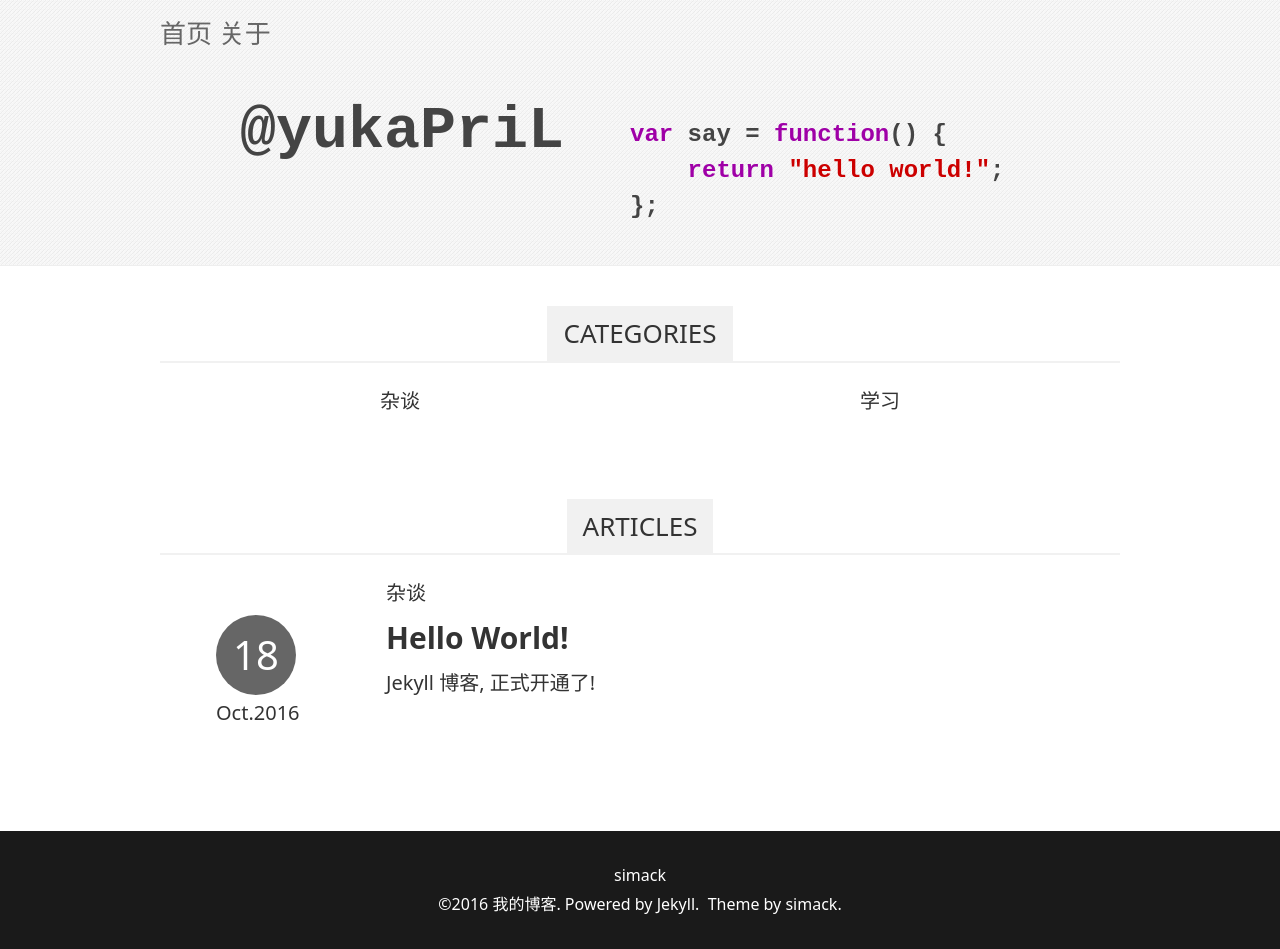
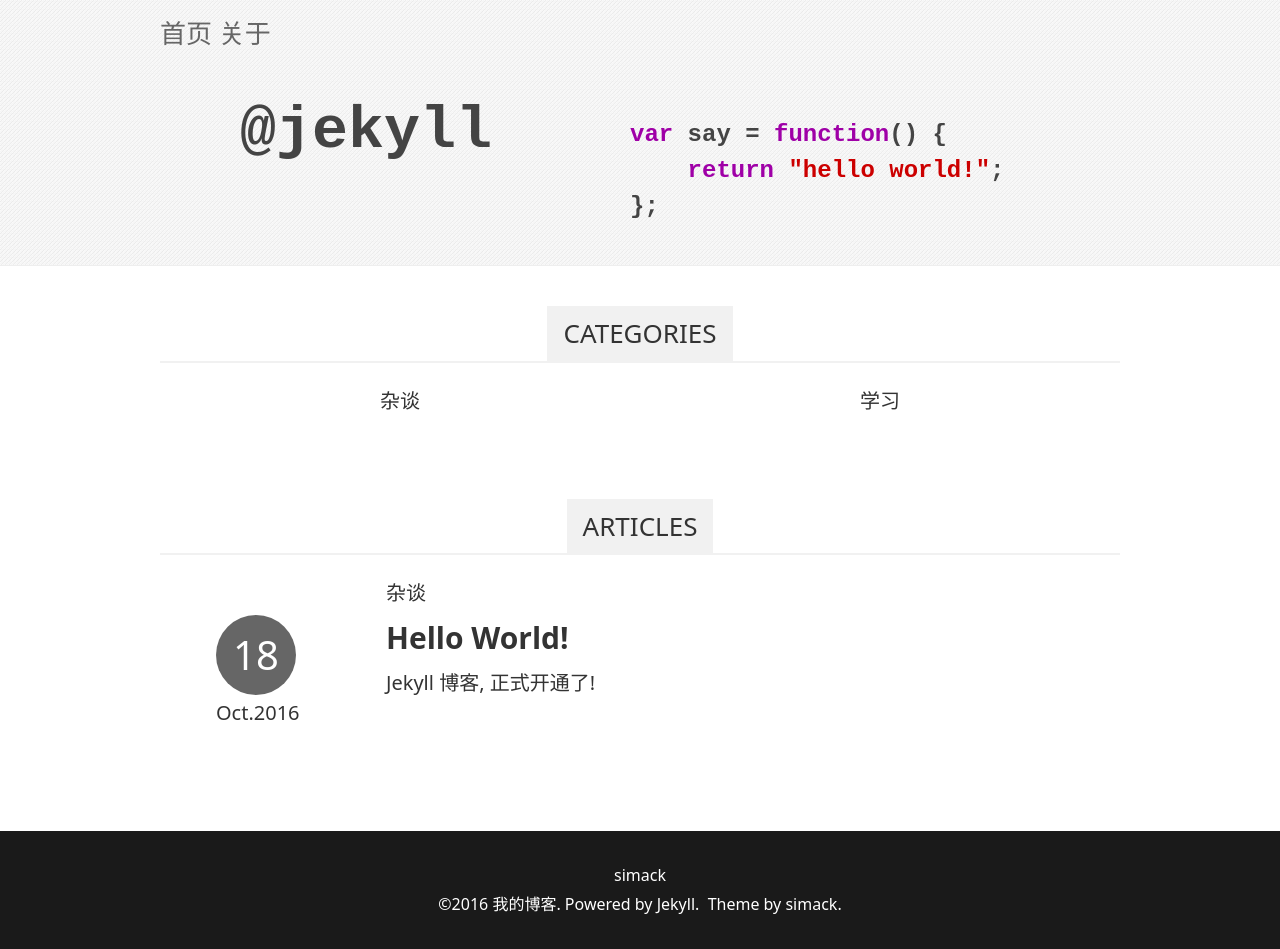
Before and after one commit to yukapril/jekyll-theme-simack, a Jekyll site: the page built from index.html, in a window 1280 px wide. Built offline with Jekyll 4.4.1, drawn with Linux system fonts in a browser that asks for light colours; the list of posts is cut into pages by our own code.

Commit message:
fix name

```diff
--- a/_includes/common.header.html
+++ b/_includes/common.header.html
@@ -16,7 +16,7 @@
     </div>
     <div class="g-banner">
         <div class="wrapper">
-            <h1>@yukaPriL</h1>
+            <h1>@jekyll</h1>
             <h2>
             <pre><span style="color:#9f00a7">var</span><span>&nbsp;say&nbsp;=&nbsp;</span><span
                     style="color:#9f00a7">function</span><span>()&nbsp;{</span>
```
